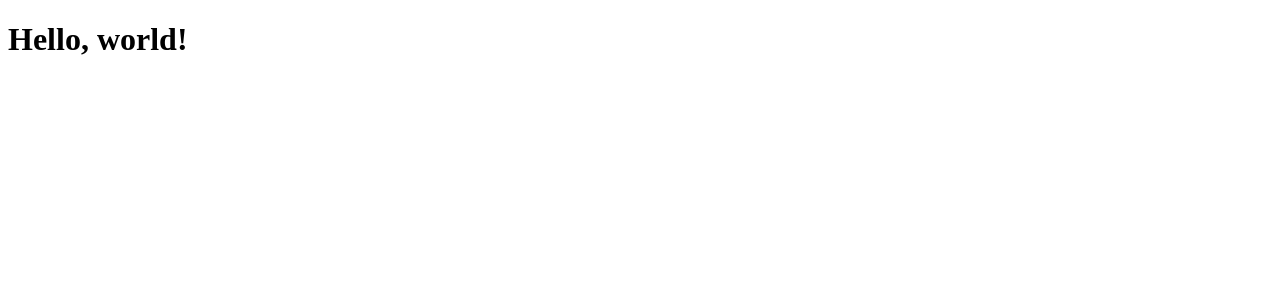
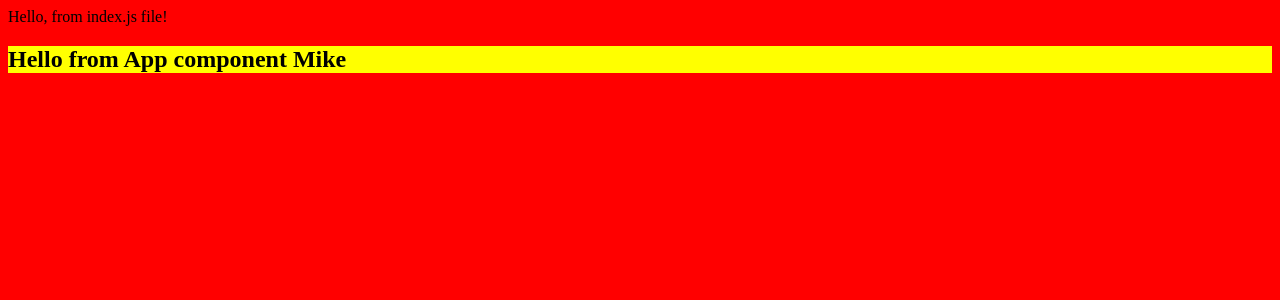
Before and after one commit to blindeveloper/react-init, a React app: page / in a window 1280 px wide. Shown: the top 300 px of the page. Built offline with nearby package versions, Linux system fonts and the light colour scheme.

Commit message:
dev process, scss, envs, first component

```diff
--- /dev/null
+++ b/src/components/app/app.js
@@ -0,0 +1,16 @@
+
+import React from 'react'
+import AppTemplate from './app.jsx'
+import './app.scss'
+
+class App extends React.Component {
+  constructor(){
+    super()
+  }
+
+  render() {
+    return <AppTemplate name='Mike'/>
+  }
+}
+
+export default App
--- /dev/null
+++ b/src/components/app/app.jsx
@@ -0,0 +1,6 @@
+import React from 'react'
+export default props => {
+	return (<div>
+      <h2 className="component-style">Hello from App component {props.name}</h2>
+    </div>);
+};
--- /dev/null
+++ b/src/components/app/app.scss
@@ -0,0 +1,3 @@
+.component-style {
+  background: yellow;
+}
--- a/src/index.html
+++ b/src/index.html
@@ -4,11 +4,12 @@
   <meta charset="UTF-8">
   <meta name="viewport" content="width=device-width, initial-scale=1.0">
   <meta http-equiv="X-UA-Compatible" content="ie=edge">
+  <link rel="stylesheet" type="text/css" href="../build/bundle.css">
   <title>Document</title>
 </head>
 <body>
   <div id="root"></div>
-  <script src="../build/bundle.min.js"></script>
+  <script src="../build/bundle.js"></script>
 
 </body>
 </html>
--- a/src/index.js
+++ b/src/index.js
@@ -1,7 +1,12 @@
 import ReactDOM from 'react-dom'
 import React from 'react'
+import '../src/index.scss';
+import App from './components/app/app'
 
-ReactDOM.render(
-  <h1>Hello, world!</h1>,
+ReactDOM.render(<div>
+    Hello, from index.js file!<br/>
+    <App/>
+  </div>,
+
   document.getElementById('root')
-);
+)
--- /dev/null
+++ b/src/index.scss
@@ -0,0 +1,5 @@
+body {
+  background: red;
+}
+
+// @import './components/app/app';
--- a/webpack.config.js
+++ b/webpack.config.js
@@ -1,9 +1,18 @@
-const path = require('path');
+const path = require('path')
+const ExtractTextPlugin = require("extract-text-webpack-plugin")
+const ISPROD = JSON.parse(process.env.PROD_ENV)
+
+const extractSass = new ExtractTextPlugin({
+  filename: "bundle.css",
+  disable: process.env.NODE_ENV === "development"
+})
 
 module.exports = {
+  mode: ISPROD ? 'production' : 'development',
   entry: './src/index.js',
+  watch: true,
   output: {
-    filename: 'bundle.min.js',
+    filename: 'bundle.js',
     path: path.resolve(__dirname, 'build')
   },
   module: {
@@ -11,16 +20,25 @@ module.exports = {
       {
         test: /\.jsx?$/,
         exclude: /node_modules/,
-        use: [
-          {
+        use: [{
             loader: 'babel-loader',
-            options: {
-              presets: ['react']
-            }
-          }
-        ]
+            options: { presets: ['react'] }
+          }]
+      },
+      {
+        test: /\.scss$/,
+        use: extractSass.extract({
+          use: [
+            {loader: "css-loader"},
+            {loader: "sass-loader"}
+          ],
+          // use style-loader in development
+          fallback: "style-loader"
+        })
       }
     ]
   },
-  watch: true
-};
+  plugins: [
+    extractSass
+  ]
+}
```
Also changed, not shown: package.json (+7 -1 lines), 1 other file (tests, documents, lock files or other folders).
